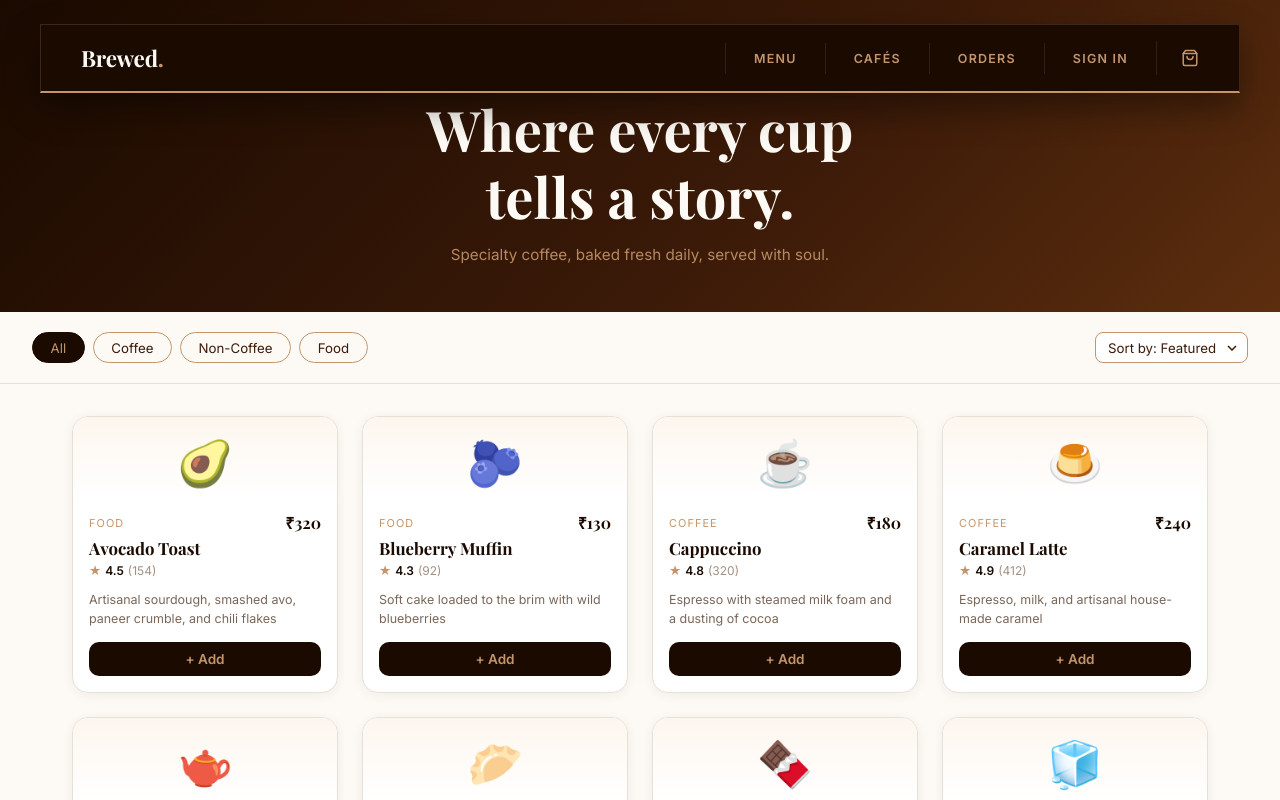
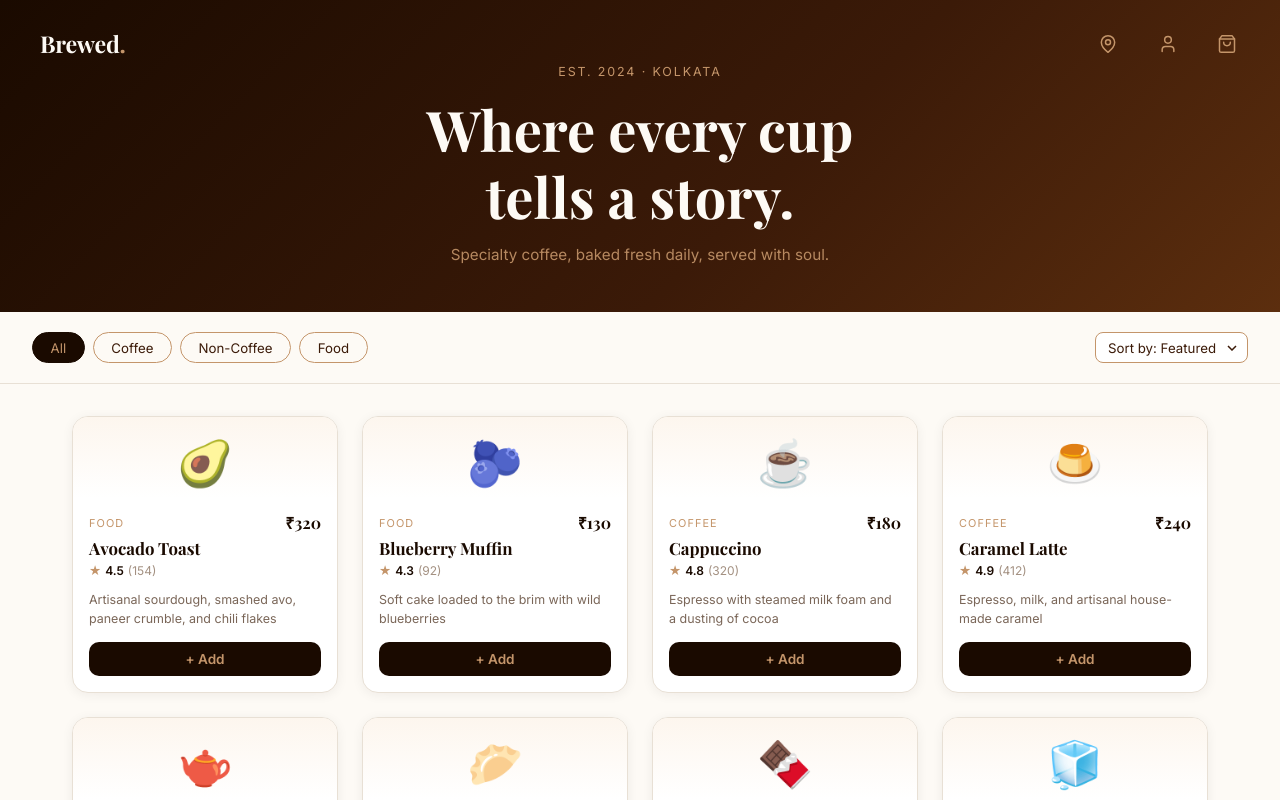
Before and after one commit to shalini222/Brewed, a React (Create React App) app: page / in a window 1280 px wide. Shown: the top 800 px of the page. Built offline with nearby package versions, Linux system fonts and the light colour scheme.

Commit message:
Update Navbar.jsx

```diff
--- a/src/components/Navbar.jsx
+++ b/src/components/Navbar.jsx
@@ -3,43 +3,35 @@ import { useCart } from "../context/CartContext";
 export default function Navbar({ setPage, currentPage }) {
   const { cart = [] } = useCart();
 
+  // Calculate total item count inside the cart
   const cartItemCount = cart.reduce((total, item) => total + (item.qty || 1), 0);
 
   return (
     <>
       <style>{`
-        .nav-fixed-container {
+        .nav-header {
+          /* Completely headless - floats invisibly over the hero section */
+          background: transparent;
+          border: none;
           position: absolute;
           top: 0;
           left: 0;
           width: 100%;
+          box-sizing: border-box;
           z-index: 1000;
-          display: flex;
-          justify-content: center;
-          padding: 1.5rem 2rem 0 2rem;
-          box-sizing: border-box;
-        }
 
-        .nav-architectural-bar {
-          background: #1A0A00; /* Rich espresso brand tone */
+          /* Luxurious spacing to let the brand mark and icons breathe */
+          padding: 1.75rem 2.5rem;
           display: flex;
           justify-content: space-between;
           align-items: center;
-          width: 100%;
-          max-width: 1200px;
-          padding: 1rem 2.5rem;
-
-          /* Sharp, crisp tailored outline representing an upscale storefront frame */
-          border: 1px solid rgba(196, 149, 106, 0.2);
-          border-bottom: 2px solid #C4956A; /* The golden bottom rim of the awning */
-          box-shadow: 0 15px 35px rgba(0, 0, 0, 0.4);
         }
 
         .nav-logo-text {
           font-family: 'Playfair Display', serif;
-          font-size: 1.4rem;
+          font-size: 1.45rem;
           font-weight: 700;
-          color: #FDFAF5;
+          color: #FDFAF5; /* Premium crisp warm off-white */
           background: none;
           border: none;
           cursor: pointer;
@@ -48,135 +40,121 @@ export default function Navbar({ setPage, currentPage }) {
         }
 
         .nav-logo-text span {
-          color: #C4956A;
+          color: #C4956A; /* Accent dot matching your brand identity */
         }
 
-        .nav-links-cluster {
+        /* Minimalist icon tray on the right side */
+        .nav-icons-group {
           display: flex;
           align-items: center;
+          gap: 1.75rem;
         }
 
-        /*
-          Architectural Canopy Stripes:
-          Replaces the wavy scallops with ultra-thin vertical grid lines,
-          giving a premium, tailored structural look to the buttons.
-        */
-        .nav-item-btn {
+        /* Pure wireframe icon buttons with zero background clutter */
+        .nav-icon-btn {
           background: none;
           border: none;
-          border-left: 1px solid rgba(196, 149, 106, 0.15);
-          font-family: 'Inter', sans-serif;
-          font-size: 0.78rem;
-          font-weight: 600;
-          color: #C4956A;
+          color: #C4956A; /* Soft elegant caramel tone */
           cursor: pointer;
-          padding: 0.5rem 1.75rem;
-          letter-spacing: 0.1em;
-          text-transform: uppercase;
-          transition: all 0.2s ease;
+          padding: 0.35rem;
+          display: flex;
+          align-items: center;
+          justify-content: center;
+          transition: color 0.2s ease, transform 0.1s ease;
+          position: relative;
         }
 
-        .nav-item-btn:hover, .nav-item-btn.active {
-          color: #FDFAF5;
-          background: rgba(196, 149, 106, 0.05);
-        }
-
-        /* Far right icon wrapper with a terminating border line */
-        .nav-cart-trigger {
-          background: none;
-          border: none;
-          border-left: 1px solid rgba(196, 149, 106, 0.15);
-          color: #C4956A;
-          cursor: pointer;
-          padding: 0.5rem 0 0.5rem 1.5rem;
-          display: flex;
-          align-items: center;
-          transition: color 0.2s ease;
-        }
-
-        .nav-cart-trigger:hover, .nav-cart-trigger.active {
+        /* High-end interactive state: icons glow white on focus/hover */
+        .nav-icon-btn:hover, .nav-icon-btn.active {
           color: #FDFAF5;
         }
 
-        .nav-cart-num {
+        .nav-icon-btn:active {
+          transform: scale(0.95);
+        }
+
+        /* Floating count badge anchored precisely to the top-right corner of the bag */
+        .nav-cart-badge {
+          position: absolute;
+          top: -2px;
+          right: -2px;
+          background: #C4956A;
+          color: #1A0A00; /* Dark espresso contrast text inside badge */
           font-family: 'Inter', sans-serif;
-          font-size: 0.75rem;
+          font-size: 0.68rem;
           font-weight: 700;
-          color: #C4956A;
-          margin-left: 0.4rem;
+          min-width: 15px;
+          height: 15px;
+          border-radius: 50%;
+          display: flex;
+          align-items: center;
+          justify-content: center;
+          padding: 0 2px;
+          box-sizing: border-box;
+          border: 1px solid #1A0A00; /* Micro-ring separation */
         }
 
         @media (max-width: 768px) {
-          .nav-fixed-container {
-            padding: 0;
+          .nav-header {
+            padding: 1.25rem 1.5rem;
           }
-          .nav-architectural-bar {
-            border-left: none;
-            border-right: none;
-            padding: 1rem 1.25rem;
-          }
-          .nav-item-btn {
-            padding: 0.4rem 0.75rem;
-            font-size: 0.72rem;
-            letter-spacing: 0.05em;
-          }
-          .nav-cart-trigger {
-            padding: 0.4rem 0 0.4rem 0.75rem;
+          .nav-icons-group {
+            gap: 1.25rem;
           }
         }
       `}</style>
 
-      <div className="nav-fixed-container">
-        <header className="nav-architectural-bar">
+      <header className="nav-header">
+        {/* Main Typographic Branding */}
         <button className="nav-logo-text" onClick={() => setPage("menu")}>
           Brewed<span>.</span>
         </button>
 
-          <div className="nav-links-cluster">
+        {/* Replaced text with exactly 3 ultra-premium minimalist vector icons */}
+        <div className="nav-icons-group">
+
+          {/* 1. Location Pin Button */}
           <button
-              className={`nav-item-btn ${currentPage === "menu" ? "active" : ""}`}
-              onClick={() => setPage("menu")}
+            className={`nav-icon-btn ${currentPage === "locator" ? "active" : ""}`}
+            onClick={() => setPage("locator")}
+            title="Café Locator"
           >
-              Menu
+            <svg xmlns="http://www.w3.org/2000/svg" width="20" height="20" viewBox="0 0 24 24" fill="none" stroke="currentColor" strokeWidth="1.8" strokeLinecap="round" strokeLinejoin="round">
+              <path d="M20 10c0 6-8 12-8 12s-8-6-8-12a8 8 0 0 1 16 0Z"/>
+              <circle cx="12" cy="10" r="3"/>
+            </svg>
           </button>
 
+          {/* 2. Profile / Login Button */}
           <button
-              className={`nav-item-btn ${currentPage === "locator" ? "active" : ""}`}
-              onClick={() => setPage("locator")}
+            className={`nav-icon-btn ${currentPage === "login" ? "active" : ""}`}
+            onClick={() => setPage("login")}
+            title="Account"
           >
-              Cafés
+            <svg xmlns="http://www.w3.org/2000/svg" width="20" height="20" viewBox="0 0 24 24" fill="none" stroke="currentColor" strokeWidth="1.8" strokeLinecap="round" strokeLinejoin="round">
+              <path d="M19 21v-2a4 4 0 0 0-4-4H9a4 4 0 0 0-4 4v2"/>
+              <circle cx="12" cy="7" r="4"/>
+            </svg>
           </button>
 
+          {/* 3. Shopping Bag Button with Top-Right Counter */}
           <button
-              className={`nav-item-btn ${currentPage === "history" ? "active" : ""}`}
-              onClick={() => setPage("history")}
+            className={`nav-icon-btn ${currentPage === "cart" ? "active" : ""}`}
+            onClick={() => setPage("cart")}
+            title="View Cart"
+            style={{ paddingRight: "0.2rem" }}
           >
-              Orders
-            </button>
-
-            <button
-              className={`nav-item-btn ${currentPage === "login" ? "active" : ""}`}
-              onClick={() => setPage("login")}
-            >
-              Sign In
-            </button>
-
-            <button
-              className={`nav-cart-trigger ${currentPage === "cart" ? "active" : ""}`}
-              onClick={() => setPage("cart")}
-              title="Open Cart"
-            >
-              <svg xmlns="http://www.w3.org/2000/svg" width="18" height="18" viewBox="0 0 24 24" fill="none" stroke="currentColor" strokeWidth="2" strokeLinecap="round" strokeLinejoin="round">
+            <svg xmlns="http://www.w3.org/2000/svg" width="20" height="20" viewBox="0 0 24 24" fill="none" stroke="currentColor" strokeWidth="1.8" strokeLinecap="round" strokeLinejoin="round">
               <path d="M6 2 3 6v14a2 2 0 0 0 2 2h14a2 2 0 0 0 2-2V6l-3-4Z"/>
               <path d="M3 6h18M16 10a4 4 0 0 1-8 0"/>
             </svg>
             {cartItemCount > 0 && (
-                <span className="nav-cart-num">{cartItemCount}</span>
+              <span className="nav-cart-badge">{cartItemCount}</span>
             )}
           </button>
+
         </div>
       </header>
-      </div>
     </>
   );
 }
```
Lines whose indentation alone changed are shown as unchanged.
